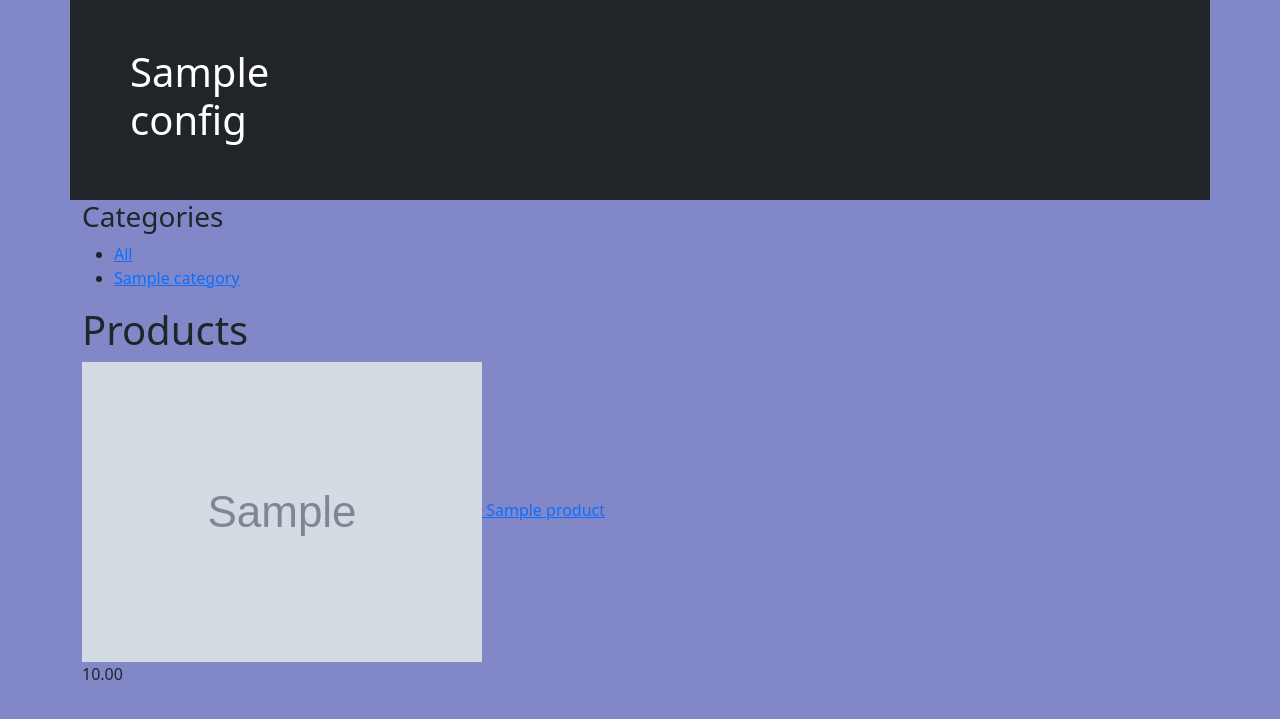
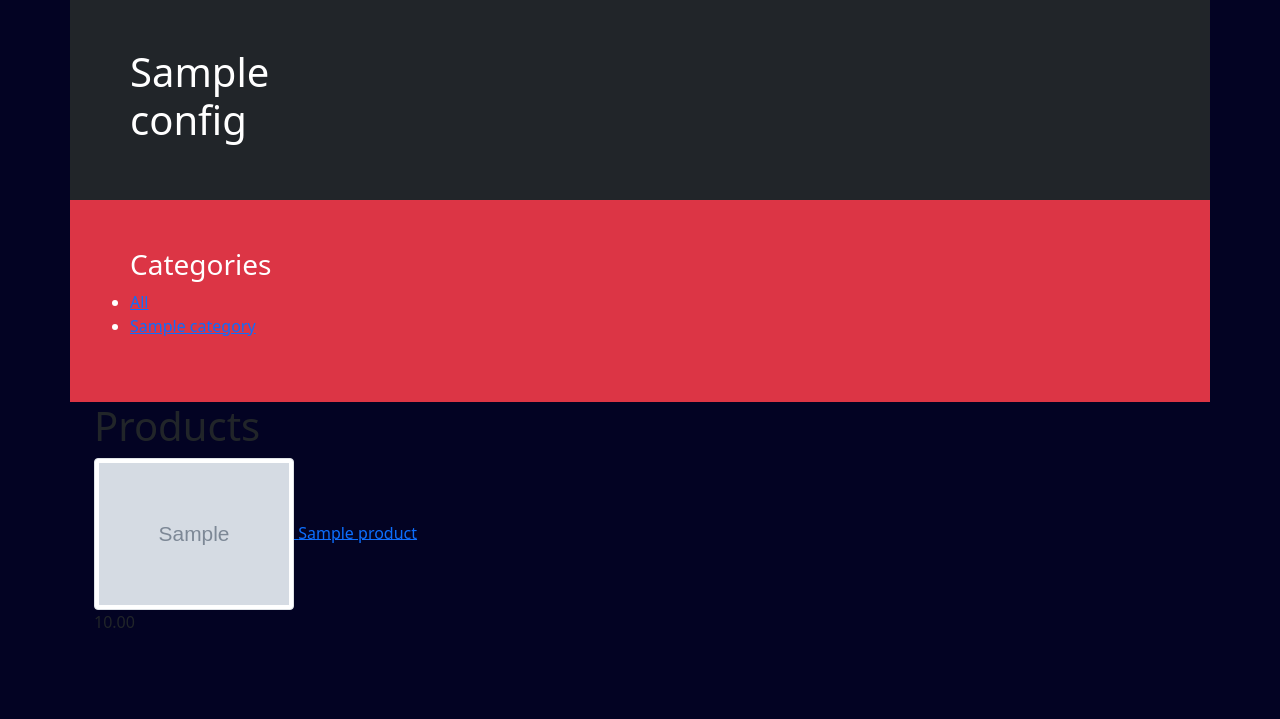
Before and after one commit to mateus-rodriguess/interactive-menu, a Django app: page / in a window 1280 px wide. Shown: the top 719 px of the page. Run offline with Django 3.2, Linux system fonts and the light colour scheme; tables that the repository leaves empty hold one stand-in row (values such as "Sample post"); grey boxes marked "Sample" are stand-in pictures; some libraries are stand-ins or nearby versions.

Commit message:
main 0.2.0

```diff
--- a/apps/menu/templates/menu/product/list.html
+++ b/apps/menu/templates/menu/product/list.html
@@ -5,12 +5,13 @@
 {% endblock %}
 
 {% block content %}
-    <div id="sidebar">
+     <div class="row p-5 text-white bg-danger ">
         <h3>Categories</h3>
         <ul>
             <li {% if not category %} class="selected" {% endif %}>
                 <a href="{% url "product_list" %}">All</a>
             </li>
+
             {% for c in categories %}
             <li {% if category.slug == c.slug %} class="selected" {% endif %}>
                 <a href="{{ c.get_absolute_url }}">{{ c.name }}</a>
@@ -18,13 +19,17 @@
             {% endfor %}
         </ul>
     </div>
-    <div id="main" class="product-list">
-        <h1>{% if category %}{{ category.name }}{% else %} Products
-            {% endif %}</h1>
+
+    <div id="main " class="product-list container">
+        <h1>
+            {% if category %}{{ category.name }}{% else %} Products
+            {% endif %}
+        </h1>
         {% for product in products %}
         <div class="item">
             <a href="{{ product.get_absolute_url }}">
-                <img src="{% if product.image %}{{ product.image.url }} {%else %} {% static "img/feijãotropero.png" %} {% endif %}">
+                <img class="product img-fluid img-thumbnail"  style="width: 200px;"
+                    src=" {% if product.image %}{{ product.image.url }} {% else %} {% static "img/feijãotropero.png" %} {% endif %}">
             </a>
             <a href="{{ product.get_absolute_url }}">{{ product.name }}</a>
             <br>
--- a/static/css/style.css
+++ b/static/css/style.css
@@ -1,5 +1,5 @@
 body{
-    background-color: rgb(130, 136, 199);
+    background-color: rgb(3, 3, 35);
 }
 
 .logo{
@@ -22,3 +22,7 @@ body{
     padding: 10px;
     margin-left: 10px;
 }
+
+.product {
+    width: 200px;
+}
--- a/templates/base.html
+++ b/templates/base.html
@@ -14,6 +14,7 @@
   </head>
   <body>
   <div class="container">
+
       {% block navbar %}
         {% include 'main/navbar.html' %}
       {% endblock navbar %}
```
Also changed, not shown: products/images/2021/09/06/648182.png (added), 1 other file.
